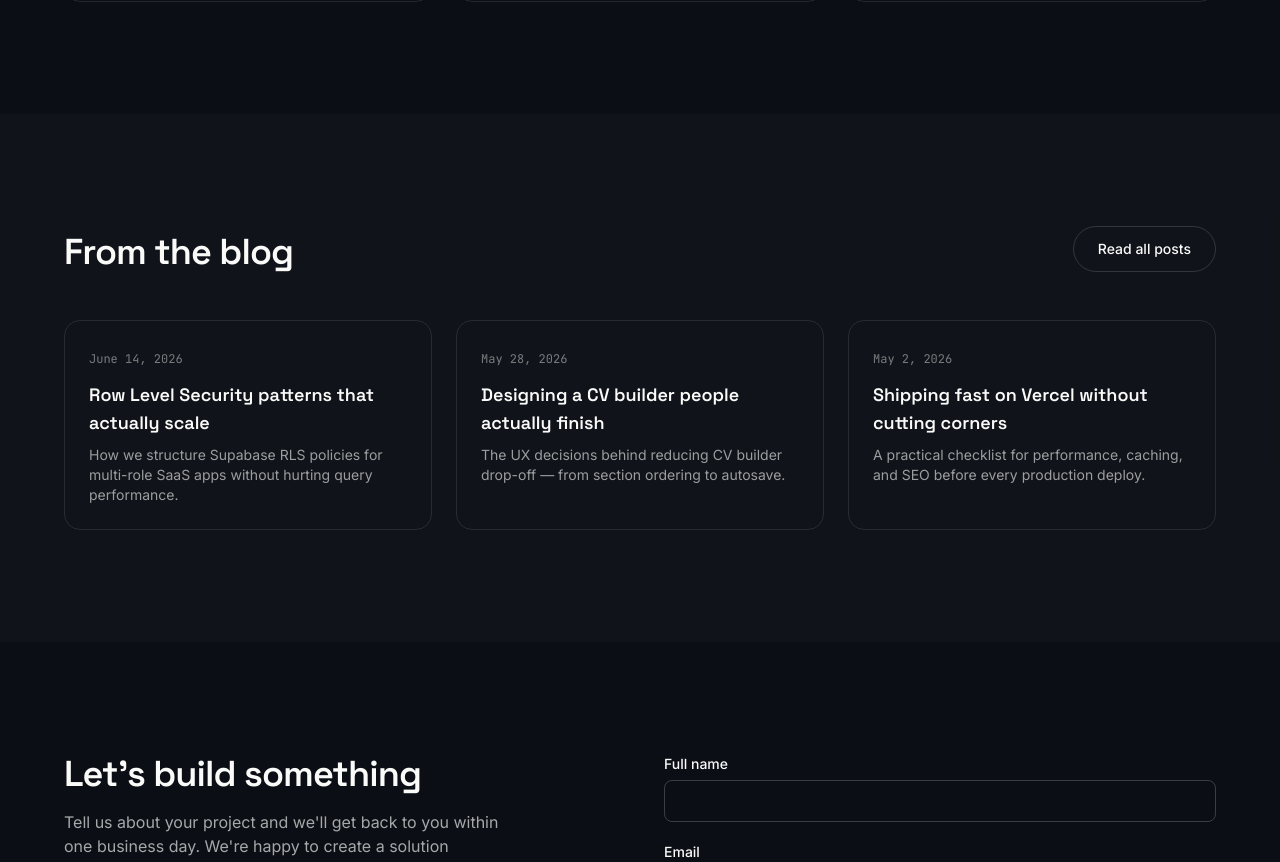
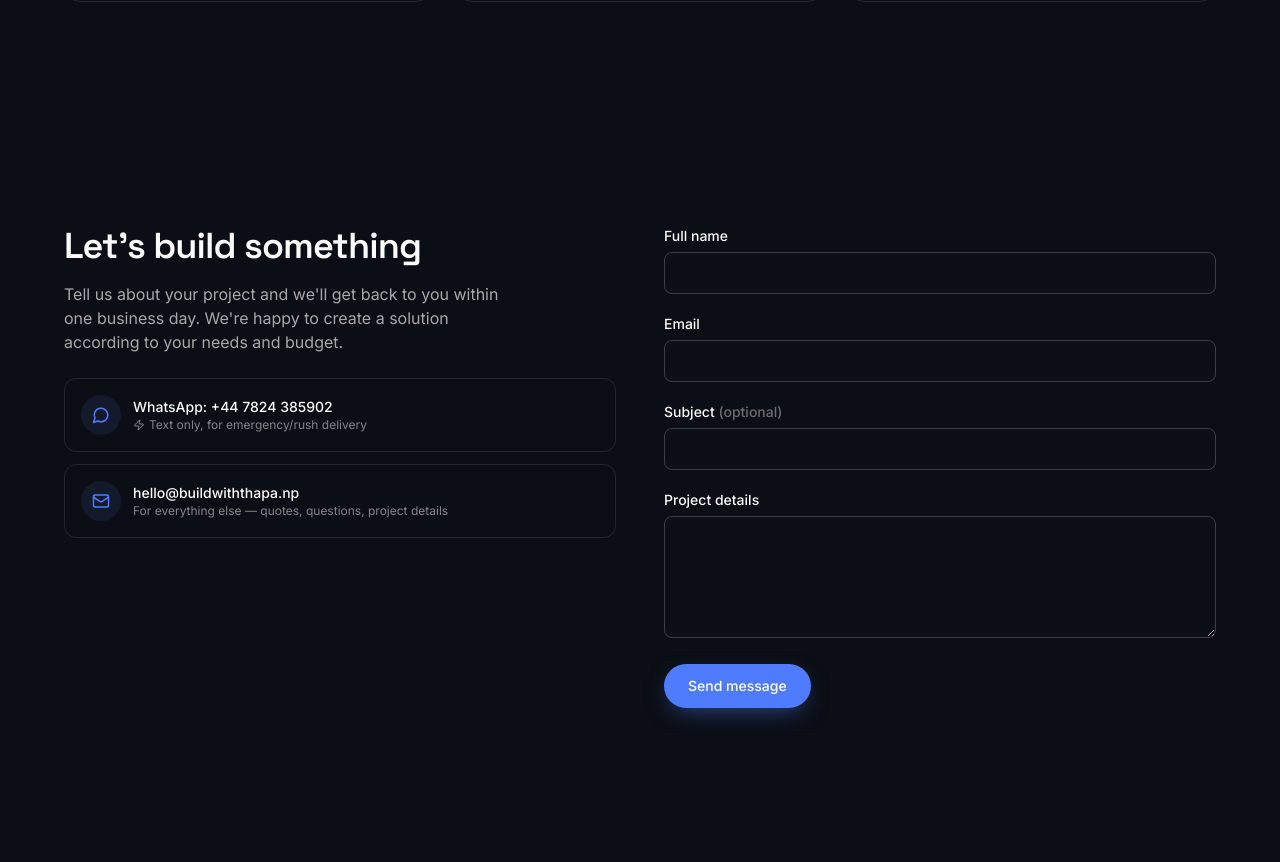
Before and after one commit to BuildWithThapa/BuildWithMe, a Next.js app: page / in a window 1280 px wide. Shown: the part 3089-3951 px from the top of the page. Built offline with nearby package versions, Linux system fonts and the light colour scheme; no server answers.

Commit message:
Remove BlogPreview component from page

```diff
--- a/src/app/page.tsx
+++ b/src/app/page.tsx
@@ -4,7 +4,6 @@ import { Services } from "@/components/home/Services";
 import { Skills } from "@/components/home/Skills";
 import { CvBuilderPromo } from "@/components/home/CvBuilderPromo";
 import { Testimonials } from "@/components/home/Testimonials";
-import { BlogPreview } from "@/components/home/BlogPreview";
 import { Contact } from "@/components/home/Contact";
 import { Newsletter } from "@/components/home/Newsletter";
 
@@ -35,7 +34,6 @@ export default function HomePage() {
       <Skills />
       <CvBuilderPromo />
       <Testimonials />
-      <BlogPreview />
       <Contact />
       <Newsletter />
     </>
```
